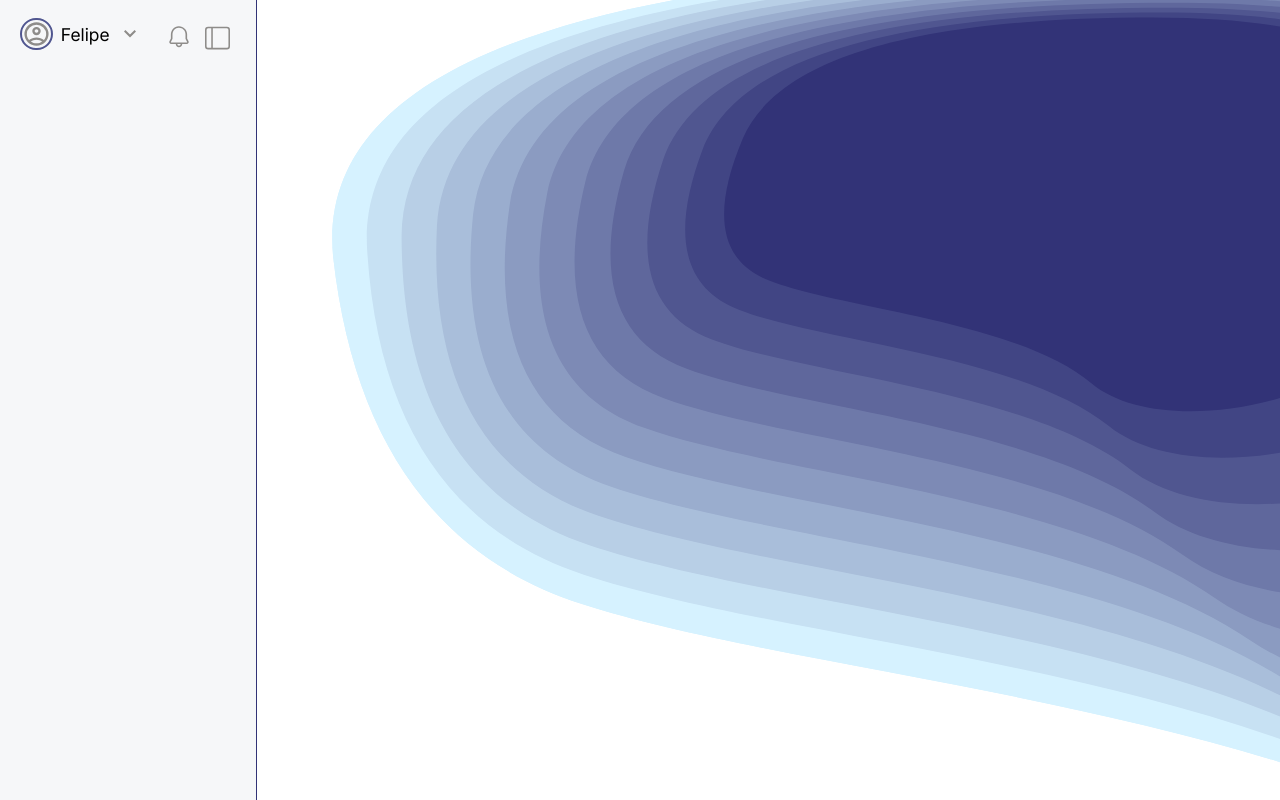
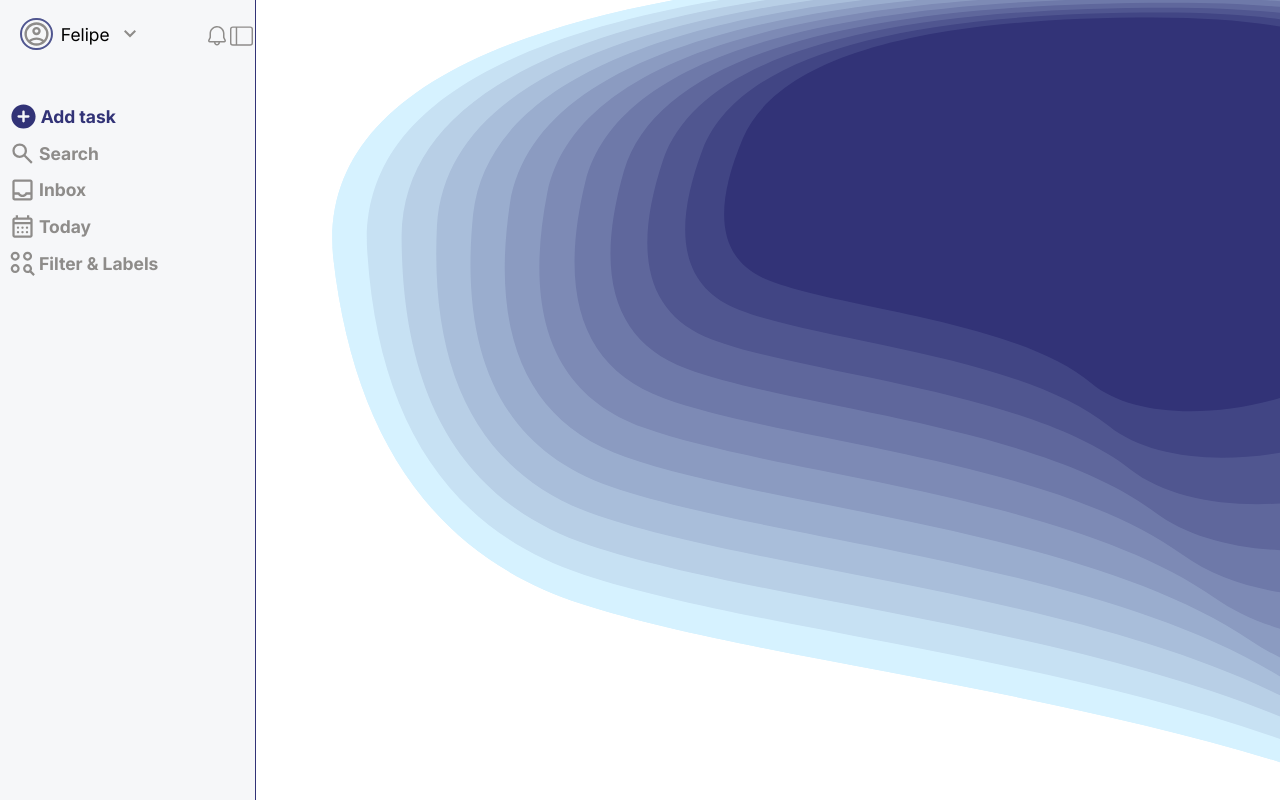
Before and after one commit to FelipeABG/TodoList-PP, a website built with webpack: page src/template.html in a window 1280 px wide. Built offline with nearby package versions, Linux system fonts and the light colour scheme.

Commit message:
added sidebar buttons

```diff
--- a/src/js/ui.js
+++ b/src/js/ui.js
@@ -2,6 +2,11 @@ import sideBarIcon from "../img/siderbar.svg";
 import profileIcon from "../img/profile.svg";
 import profileArrow from "../img/downarrow.svg";
 import notificationIcon from "../img/notification.svg";
+import addIcon from "../img/plus.svg";
+import searchIcon from "../img/search.svg";
+import inboxIcon from "../img/inbox.svg";
+import calendarIcon from "../img/calendar.svg";
+import filterIcon from "../img/filter.svg";
 
 class UI {
   static toggleSideBar() {
@@ -13,15 +18,15 @@ class UI {
     if (sidebar.style.width == "0%") {
       sidebar.style.width = "20%";
       main.style.width = "80%";
-      sideBarbutton.style.left = "16%";
-      notificationButton.style.left = "13%";
+      sideBarbutton.style.left = "18%";
+      notificationButton.style.left = "16%";
       return;
     }
 
     sidebar.style.width = "0%";
     main.style.width = "100%";
     sideBarbutton.style.left = "2%";
-    notificationButton.style.left = "5%";
+    notificationButton.style.left = "4%";
   }
 
   static renderImages() {
@@ -29,6 +34,11 @@ class UI {
     document.querySelector(".profile-icon").src = profileIcon;
     document.querySelector(".profile-arrow").src = profileArrow;
     document.querySelector(".notification-button").src = notificationIcon;
+    document.querySelector(".add-icon").src = addIcon;
+    document.querySelector(".search-icon").src = searchIcon;
+    document.querySelector(".inbox-icon").src = inboxIcon;
+    document.querySelector(".today-icon").src = calendarIcon;
+    document.querySelector(".filter-icon").src = filterIcon;
   }
 }
 
--- a/src/style.css
+++ b/src/style.css
@@ -5,13 +5,15 @@
 
 :root {
   font-family: "Inter";
+  --dark-blue: #323377;
+  --dark-gray: #8e8c8a;
+  --light-blue: #a9beda;
 }
 
 body,
 html {
   margin: 0;
   padding: 0;
-  box-sizing: border-box;
   display: flex;
   flex-direction: row;
   width: 100%;
@@ -21,14 +23,16 @@ html {
 }
 
 .side-bar-container {
+  box-sizing: border-box;
   width: 20%;
   height: 100%;
-  border-right: 0.5px solid #323377;
+  border-right: 0.5px solid var(--dark-blue);
   background-color: #f6f7f9;
   transition: 0.2s;
   overflow: hidden;
   display: flex;
   flex-direction: column;
+  gap: 30px;
 }
 
 .profile-container {
@@ -53,7 +57,58 @@ html {
 }
 
 .buttons-container {
-  height: 60%;
+  box-sizing: border-box;
+  height: 23%;
+  display: flex;
+  flex-direction: column;
+  align-items: center;
+}
+
+.side-bar-button {
+  cursor: default;
+  box-sizing: border-box;
+  flex: 1;
+  gap: 3px;
+  width: 97%;
+  padding-left: 5px;
+  display: flex;
+  flex-direction: row;
+  align-items: center;
+  border-radius: 10px;
+  color: var(--dark-gray);
+}
+
+.side-bar-button:hover {
+  background-color: var(--light-blue);
+  color: var(--dark-blue);
+}
+
+.side-bar-button:hover .button-icon {
+  filter: brightness(0) saturate(100%) invert(20%) sepia(9%) saturate(4446%)
+    hue-rotate(200deg) brightness(104%) contrast(96%);
+}
+
+.button-text {
+  padding: 0;
+  margin: 0;
+  font-size: 1.1rem;
+  font-weight: bold;
+}
+
+.add-text {
+  color: var(--dark-blue);
+  font-weight: bolder;
+  padding: 0;
+  margin: 0;
+  font-size: 1.1rem;
+}
+
+.add-icon {
+  width: 1.8rem;
+}
+
+.button-icon {
+  width: 1.7rem;
 }
 
 .main-container {
@@ -64,16 +119,16 @@ html {
 
 .toggle-side-bar-button {
   position: fixed;
-  width: 1.6rem;
-  left: 16%;
+  width: 1.4rem;
+  left: 18%;
   top: 25px;
   transition: 0.2s;
 }
 
 .notification-button {
   position: fixed;
-  width: 1.6rem;
-  left: 13%;
+  width: 1.5rem;
+  left: 16%;
   top: 24px;
   transition: 0.2s;
 }
--- a/src/template.html
+++ b/src/template.html
@@ -17,10 +17,30 @@
       <img src="" class="profile-arrow">
     </div>
     <div class="buttons-container">
-
+      <div class="side-bar-button">
+        <img src="" class="add-icon">
+        <p class="add-text">Add task</p>
+      </div>
+      <div class="side-bar-button">
+        <img src="" class="button-icon search-icon">
+        <p class="button-text">Search</p>
+      </div>
+      <div class="side-bar-button">
+        <img src="" class="button-icon inbox-icon">
+        <p class="button-text">Inbox</p>
+      </div>
+      <div class="side-bar-button">
+        <img src="" class="button-icon today-icon">
+        <p class="button-text">Today</p>
+      </div>
+      <div class="side-bar-button">
+        <img src="" class="button-icon filter-icon">
+        <p class="button-text">Filter & Labels</p>
+      </div>
     </div>
   </div>
   <div class="main-container">
+
   </div>
 </body>
 
```
Also changed, not shown: src/img/calendar.svg (added), src/img/filter.svg (added), src/img/inbox.svg (added), src/img/plus.svg (added), src/img/search.svg (added).
